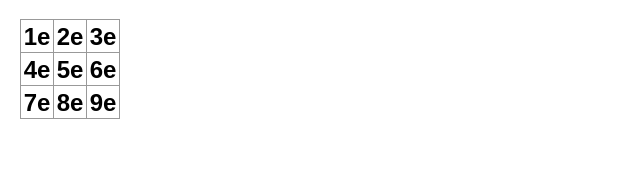
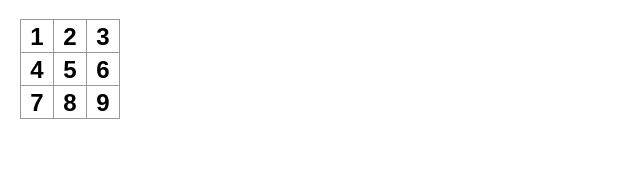
Before and after one commit to ma-nikki/my-react-app, a React (Create React App) app: page / in a window 1280 px wide. Shown: the top 169 px of the page, without its empty margins (0-640 px from the left). Built offline with nearby package versions, Linux system fonts and the light colour scheme.

Commit message:
filled the Square component with an X whenever clicked; declared a function called handleClick inside of the Square

```diff
--- a/src/App.js
+++ b/src/App.js
@@ -1,5 +1,15 @@
 function Square({ value }) {
-  return <button className="square">{value}e</button>;
+  function handleClick() {
+    console.log('clicked!');
+  }
+  return (
+    <button
+      className="square"
+      onClick={handleClick}
+    >
+      {value}
+    </button>
+  );
 }
 
 export default function Board() {
```
